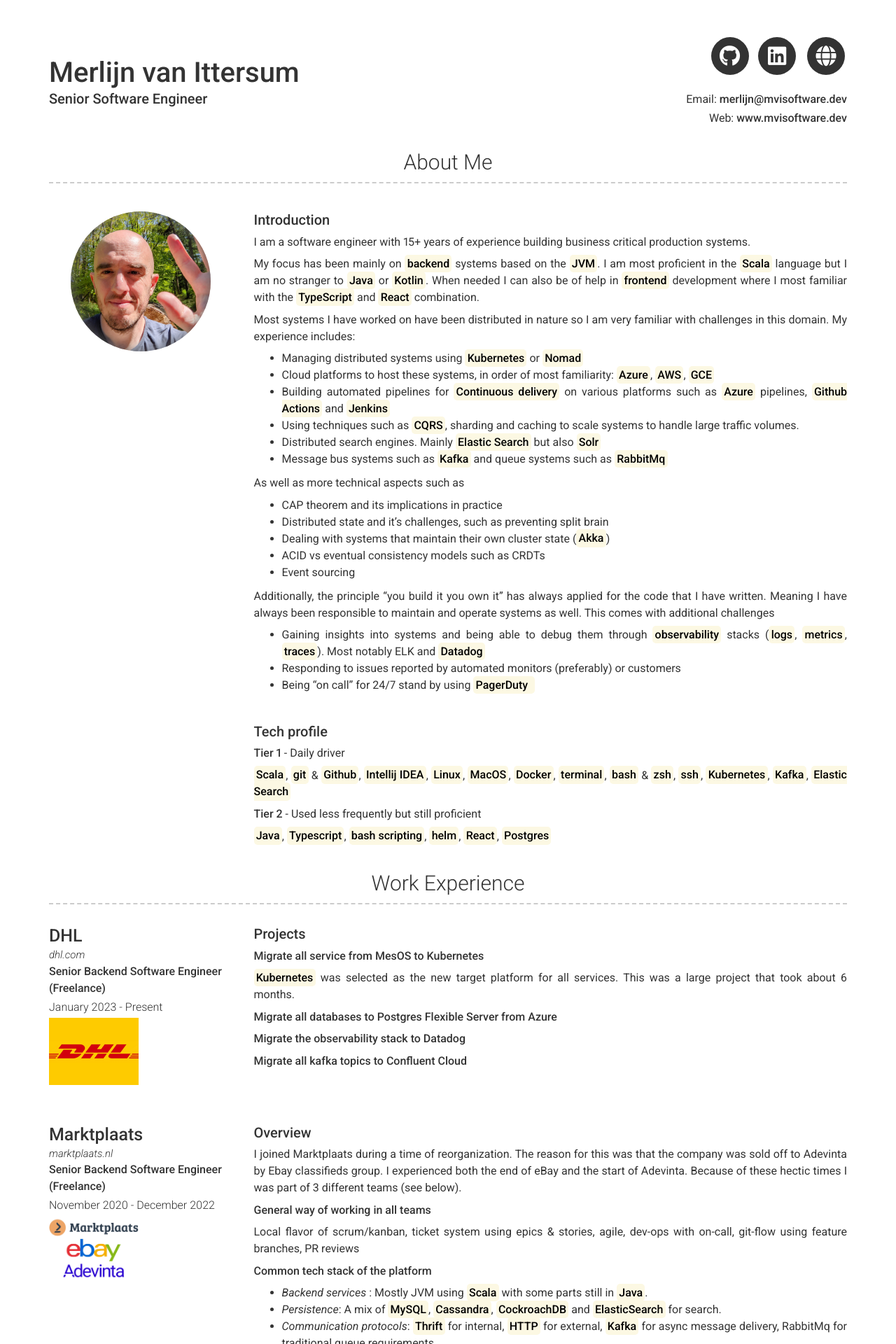
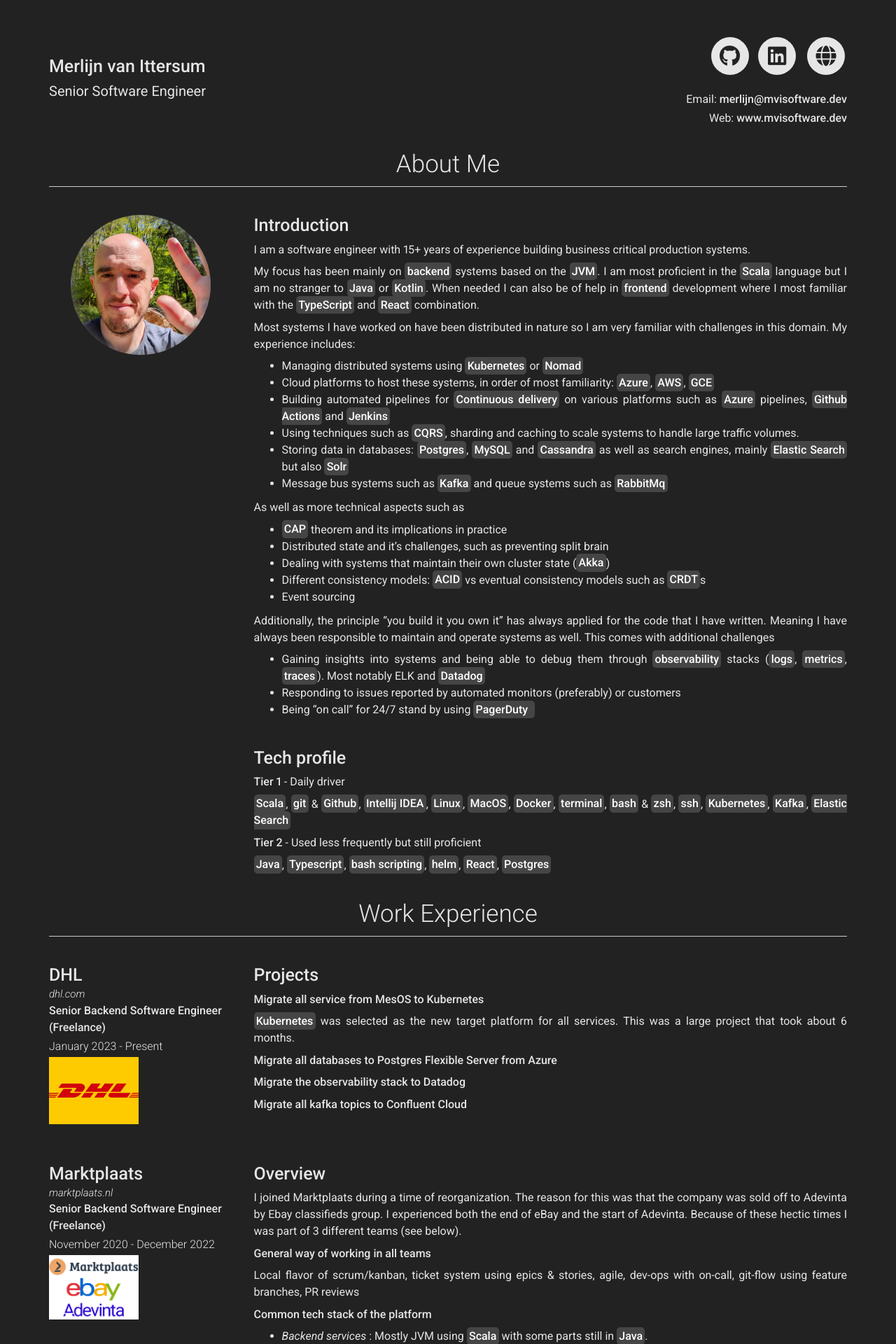
Before and after one commit to merlijn/merlijn.github.io, a Jekyll site: the page built from index.md, in a window 1280 px wide. Shown: the top 1920 px of the page at 70% size. Built offline with Jekyll 4.4.1, drawn with Linux system fonts in a browser that asks for light colours; nearby versions of some CDN libraries; some of the changed text lies outside the part shown.

Commit message:
style changes

```diff
--- a/_data/resume.yml
+++ b/_data/resume.yml
@@ -9,7 +9,7 @@ email: merlijn@mvisoftware.dev
 website: www.mvisoftware.dev
 
 # Dark Mode (true/false/never)
-darkmode: false
+darkmode: true
 
 # Social links
 #twitter_username: facespics
@@ -46,15 +46,15 @@ about_content: |
   - Cloud platforms to host these systems, in order of most familiarity: <mark>Azure</mark>, <mark>AWS</mark>, <mark>GCE</mark>
   - Building automated pipelines for <mark>Continuous delivery</mark> on various platforms such as <mark>Azure</mark> pipelines, <mark>Github Actions</mark> and <mark>Jenkins</mark>
   - Using techniques such as <mark>CQRS</mark>, sharding and caching to scale systems to handle large traffic volumes.
-  - Distributed search engines. Mainly <mark>Elastic Search</mark> but also <mark>Solr</mark>
+  - Storing data in databases: <mark>Postgres</mark>, <mark>MySQL</mark> and <mark>Cassandra</mark> as well as search engines, mainly <mark>Elastic Search</mark> but also <mark>Solr</mark>
   - Message bus systems such as <mark>Kafka</mark> and queue systems such as <mark>RabbitMq</mark>
 
   As well as more technical aspects such as
 
-  - CAP theorem and its implications in practice
+  - <mark>CAP</mark> theorem and its implications in practice
   - Distributed state and it's challenges, such as preventing split brain
   - Dealing with systems that maintain their own cluster state (<mark>Akka</mark>)
-  - ACID vs eventual consistency models such as CRDTs
+  - Different consistency models: <mark>ACID</mark> vs eventual consistency models such as <mark>CRDT</mark>s
   - Event sourcing
 
   Additionally, the principle "you build it you own it" has always applied for the code that I have written. Meaning I have always been responsible to maintain and operate systems as well. This comes with additional challenges
@@ -207,11 +207,11 @@ sections:
           ## Mobile Onboarding
           *April 2016 – December 2018*
 
-          Development of the backend for the Mobile Onboarding project. Allowing customers to onboard themselves using their mobile phone.
+          After two POCs we were given the opportunity to develop the backend for the Mobile Onboarding project. This project would allow customers to onboard and open a bank account at ING themselves using only their mobile phone.
 
           <https://www.ing.nl/particulier/betalen/bankrekeningen/mobiel-rekeningopenen/index.html>
 
-          During this time the Baker process orchestration library was developed to
+          I was involved in this project from start to finish. During this time the Baker process orchestration library was developed to
           cope with the complex and often changing business process. It was open sourced after some time at:
 
           <https://www.github.com/ing-bank/baker>
@@ -224,8 +224,7 @@ sections:
           **My role**
 
           My main focus was the design and development of the Baker library
-          although I also contributed to the Mobile onboarding project
-          which the library served.
+          although I also contributed to the Mobile onboarding project which the library served.
 
           **Way of working**
 
@@ -241,14 +240,14 @@ sections:
           ## Scala POC 2
           *Oktober 2015 - March 2016*
 
-          Re-building a critical service with high scalability and resilience requirements using the Scala / Akka stack.
+          Re-building a critical service with high scalability and resilience requirements using the <mark>Scala</mark> and <mark>Akka</mark> stack.
 
           <br />
 
           ## Scala POC 1
           *June 2015 - September 2015*
 
-          A POC using the <mark>Scala</mark> / <mark>Akka</mark> stack to prove the technology is mature and
+          A POC using <mark>Scala</mark> and <mark>Akka</mark> to prove the technology is mature and
           satisfies all requirements to deploy in production at the ING bank.
 
       - layout: left
@@ -262,7 +261,7 @@ sections:
 
           A new platform developed from the ground up for Wehkamp BE.
           Envisioned to later replace the .NET based architecture of Wehkamp NL.
-          Based around a micro service architecture and hosted in the cloud (Amazon AWS) following the principles from the reactive manifesto:
+          Based around a micro service architecture and hosted on <mark>AWS</mark> following the principles from the reactive manifesto:
           responsive, resilient, message driven & elastic.
 
           **My role**
@@ -278,7 +277,7 @@ sections:
           **Applied methods**
           - Micro service architecture
           - Actor systems using <mark>Akka</mark>
-          - Functional programming, event sourcing & CQRS
+          - Functional programming, event sourcing & <mark>CQRS</mark>
           - REST APIs
           - Private cloud deployment on <mark>Mesos</mark> / <mark>Marathon</mark>
 
--- a/_includes/about.html
+++ b/_includes/about.html
@@ -1,6 +1,6 @@
 <div class="container intro-container">
-  <h3 id="{{ site.about_title | slugify | default: 'about-me' }}">{{ site.data.resume.about_title | default:
-  "About Me" }}</h3>
+  <h1 id="{{ site.about_title | slugify | default: 'about-me' }}">{{ site.data.resume.about_title | default:
+  "About Me" }}</h1>
   <div class="row clearfix">
     {%- if site.data.resume.about_profile_image -%}
       <div class="col-xs-12 col-sm-4 col-md-3 no-print">
--- a/_includes/header.html
+++ b/_includes/header.html
@@ -1,8 +1,8 @@
 <div class="container header-container">
   <div class="row">
     <div class="col-xs-12 col-sm-6 col-md-6 col-lg-8 header-left">
-      <h1>{{ site.data.resume.name | escape }}</h1>
-      <h2>{{ site.data.resume.title | escape }}</h2>
+      <h2>{{ site.data.resume.name | escape }}</h2>
+      <h3>{{ site.data.resume.title | escape }}</h3>
     </div>
     <div class="col-xs-12 col-sm-6 col-md-6 col-lg-4 header-right">
       <ul class="icons no-print">
--- a/_layouts/default.html
+++ b/_layouts/default.html
@@ -18,7 +18,7 @@
 
       {% for section in site.data.resume.sections %}
         <div class="container {{ section.layout }}-container">
-          <h3 id="{{ section.title | slugify }}">{{ section.title }}</h3>
+          <h1 id="{{ section.title | slugify }}">{{ section.title }}</h1>
           {% include {{ section.layout | prepend: "section-" | append: ".html" }} content=section.content %}
         </div>
       {% endfor %}
--- a/_sass/type.scss
+++ b/_sass/type.scss
@@ -36,27 +36,26 @@ color: #355e98;
 }
 
 h1 {
-  font-size: 4rem;
-  margin-bottom: 0.1rem;
-  font-weight: 500;
+  font-size: 3.5rem;
+  font-weight: 300;
+  border-bottom: solid 1px #CCCCCC;
+  padding-bottom: 10px;
+  margin-bottom: 40px;
+  text-align: center;
+
+  @media print {
+    margin-bottom: 20px;
+  }
 }
 
 h2 {
   font-weight: 500;
-  font-size: 2rem;
+  font-size: 2.5rem;
 }
 
 h3 {
-  font-weight: 300;
-  font-size: 3rem;
-  text-align: center;
-  border-bottom: dashed 2px #CCCCCC;
-  padding-bottom: 10px;
-  margin-bottom:40px;
-
-  @media print {
-    margin-bottom: 20px;
-  }
+  font-weight: 400;
+  font-size: 2rem;
 }
 
 h4 {
```
